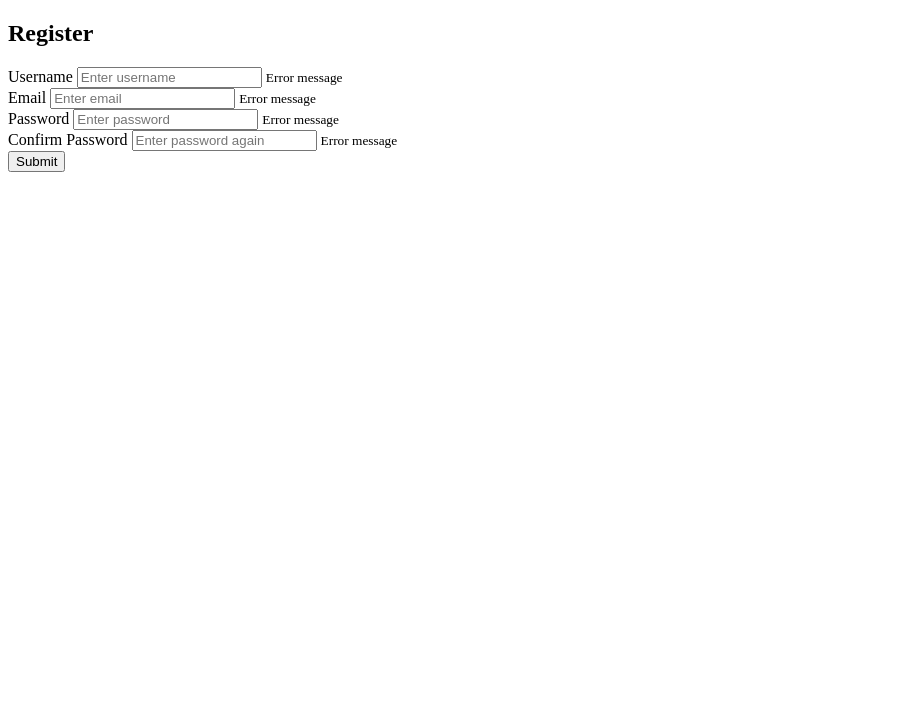
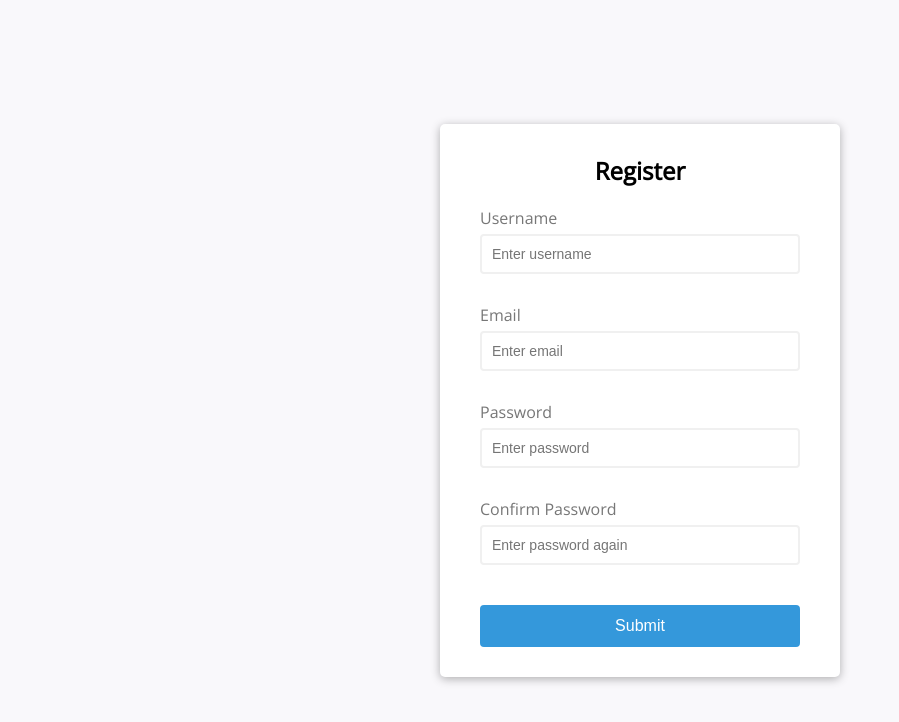
Before and after one commit to erceamet/form-validation, a plain HTML site: page index.html in a window 1280 px wide. Shown: the whole page, without its empty margins (0-899 px from the left). Drawn offline with nearby package versions, Linux system fonts and the light colour scheme; the site is published under a folder, as on GitHub Pages, so addresses that start at the root find nothing.

Commit message:
Update index.html

```diff
--- a/index.html
+++ b/index.html
@@ -3,7 +3,7 @@
   <head>
     <meta charset="UTF-8" />
     <meta name="viewport" content="width=device-width, initial-scale=1.0" />
-    <link rel="stylesheet" href="/style.css" />
+    <link rel="stylesheet" href="./style.css" />
     <title>Form Validation</title>
   </head>
   <body>
@@ -38,6 +38,6 @@
       </form>
     </div>
 
-    <script src="script.js"></script>
+    <script src="./script.js"></script>
   </body>
 </html>
```
